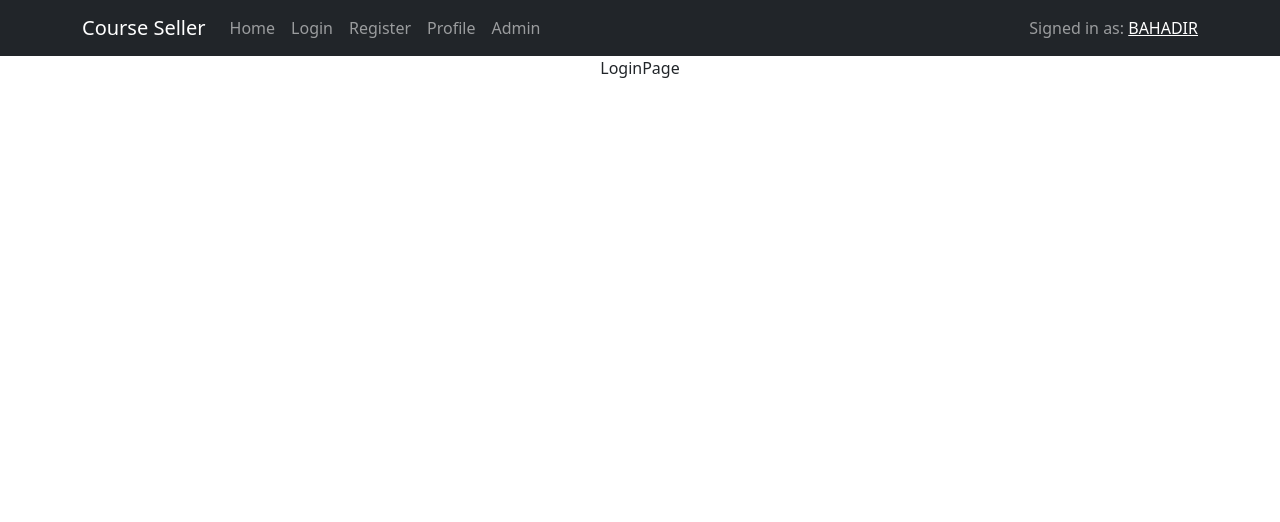
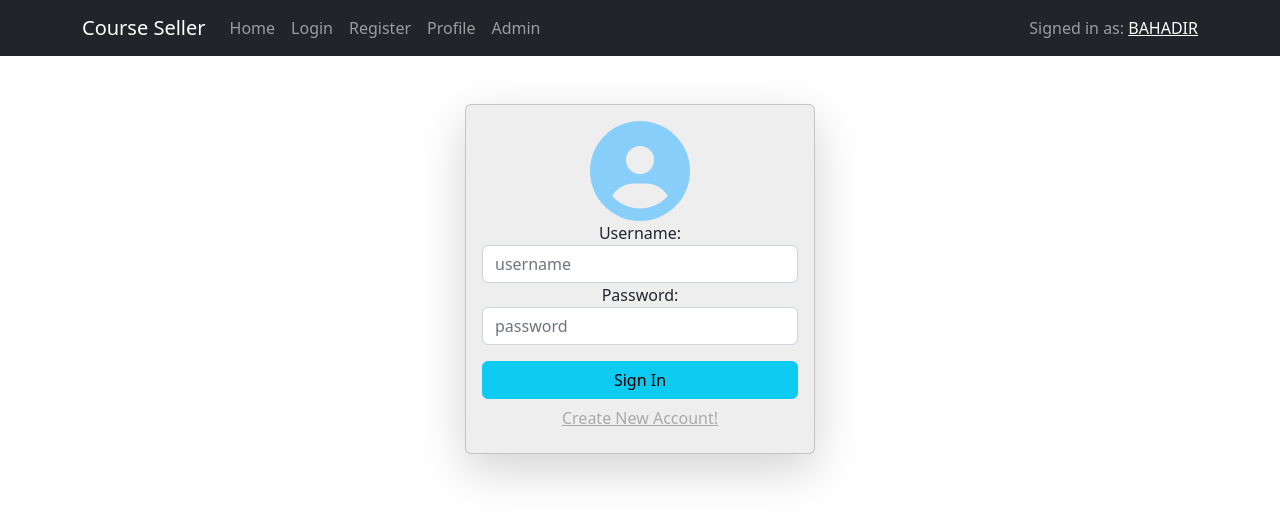
Before and after one commit to barisbahadir/react-course-seller, a React (Create React App) app: page /login in a window 1280 px wide. Shown: the top 522 px of the page. Built offline with nearby package versions, Linux system fonts and the light colour scheme.

Commit message:
Login page added

```diff
--- /dev/null
+++ b/src/pages/login/LoginPage.css
@@ -0,0 +1,10 @@
+.custom-card{
+    width: 350px;
+    max-width: 100%;
+    background-color:  #eee!important;
+}
+
+.user-icon{
+    font-size: 100px;
+    color: lightskyblue;
+}
--- a/src/pages/login/LoginPage.js
+++ b/src/pages/login/LoginPage.js
@@ -1,12 +1,133 @@
-import React, { Component } from 'react'
+import { useEffect, useState } from 'react';
+import { useDispatch, useSelector } from 'react-redux';
+import { Link, useNavigate } from 'react-router-dom';
+import { FontAwesomeIcon } from '@fortawesome/react-fontawesome';
+import { faUserCircle } from '@fortawesome/free-solid-svg-icons';
+import './LoginPage.css';
+import React from "react";
+import User from "../../models/user";
+import {setCurrentUser} from "../../store/actions/user-actions";
+import AuthenticationService from "../../services/authentication-service";
 
-class LoginPage extends Component {
+function LoginPage(props) {
 
-  render() {
-    return (
-      <div>LoginPage</div>
-    )
-  }
+  const [user, setUser] = useState(new User('', '', ''));
+  const [loading, setLoading] = useState(false);
+  const [submitted, setSubmitted] = useState(false);
+  const [errorMessage, setErrorMessage] = useState('');
+
+  const currentUser = useSelector(state => state.user);
+
+  const navigate = useNavigate();
+
+  const dispatch = useDispatch();
+
+  //mounted
+  useEffect(() => {
+    if (currentUser && currentUser.id) {
+      navigate('/profile');
+    }
+  }, []);
+
+  //<input onChange=(event => handleChange(event))>
+  const handleChange = (e) => {
+    const {name, value} = e.target;
+
+    setUser((prevState => {
+      //E.g: prevState ({user: abc, pass: abc}) + newKeyValue ({user: abcd}) => ({user: abcd, pass: abc})
+      return {
+        ...prevState,
+        [name]: value
+      };
+    }));
+  };
+
+  const handleLogin = (e) => {
+    e.preventDefault();
+
+    setSubmitted(true);
+
+    if (!user.username || !user.password) {
+      return;
+    }
+
+    setLoading(true);
+
+    AuthenticationService.login(user).then(response => {
+      //set user in session.
+      dispatch(setCurrentUser(response.data));
+      navigate('/profile');
+    }).catch(error => {
+      console.log(error);
+      setErrorMessage('username or password is not valid.');
+      setLoading(false);
+    })
+  };
+
+  return (
+      <div className="container mt-5">
+        <div className="card ms-auto me-auto p-3 shadow-lg custom-card">
+
+          <FontAwesomeIcon icon={faUserCircle} className="ms-auto me-auto user-icon"/>
+
+          {errorMessage &&
+              <div className="alert alert-danger">
+                {errorMessage}
+              </div>
+          }
+
+          <form
+              onSubmit={(e) => handleLogin(e)}
+              noValidate
+              className={submitted ? 'was-validated' : ''}
+          >
+            <div className="form-group">
+              <label htmlFor="username">Username: </label>
+              <input
+                  type="text"
+                  className="form-control"
+                  name="username"
+                  placeholder="username"
+                  value={user.username}
+                  onChange={(e) => handleChange(e)}
+                  required
+              />
+              <div className="invalid-feedback">
+                Username is required.
+              </div>
+            </div>
+
+            <div className="form-group">
+              <label htmlFor="password">Password: </label>
+              <input
+                  type="password"
+                  className="form-control"
+                  name="password"
+                  placeholder="password"
+                  value={user.password}
+                  onChange={(e) => handleChange(e)}
+                  required
+              />
+              <div className="invalid-feedback">
+                Password is required.
+              </div>
+            </div>
+
+            <button
+                className="btn btn-info w-100 mt-3"
+                disabled={loading}>
+              Sign In
+            </button>
+
+          </form>
+
+          <Link to="/register" className="btn btn-link" style={{color: 'darkgray'}}>
+            Create New Account!
+          </Link>
+
+        </div>
+      </div>
+  );
 }
 
 export default LoginPage;
```
